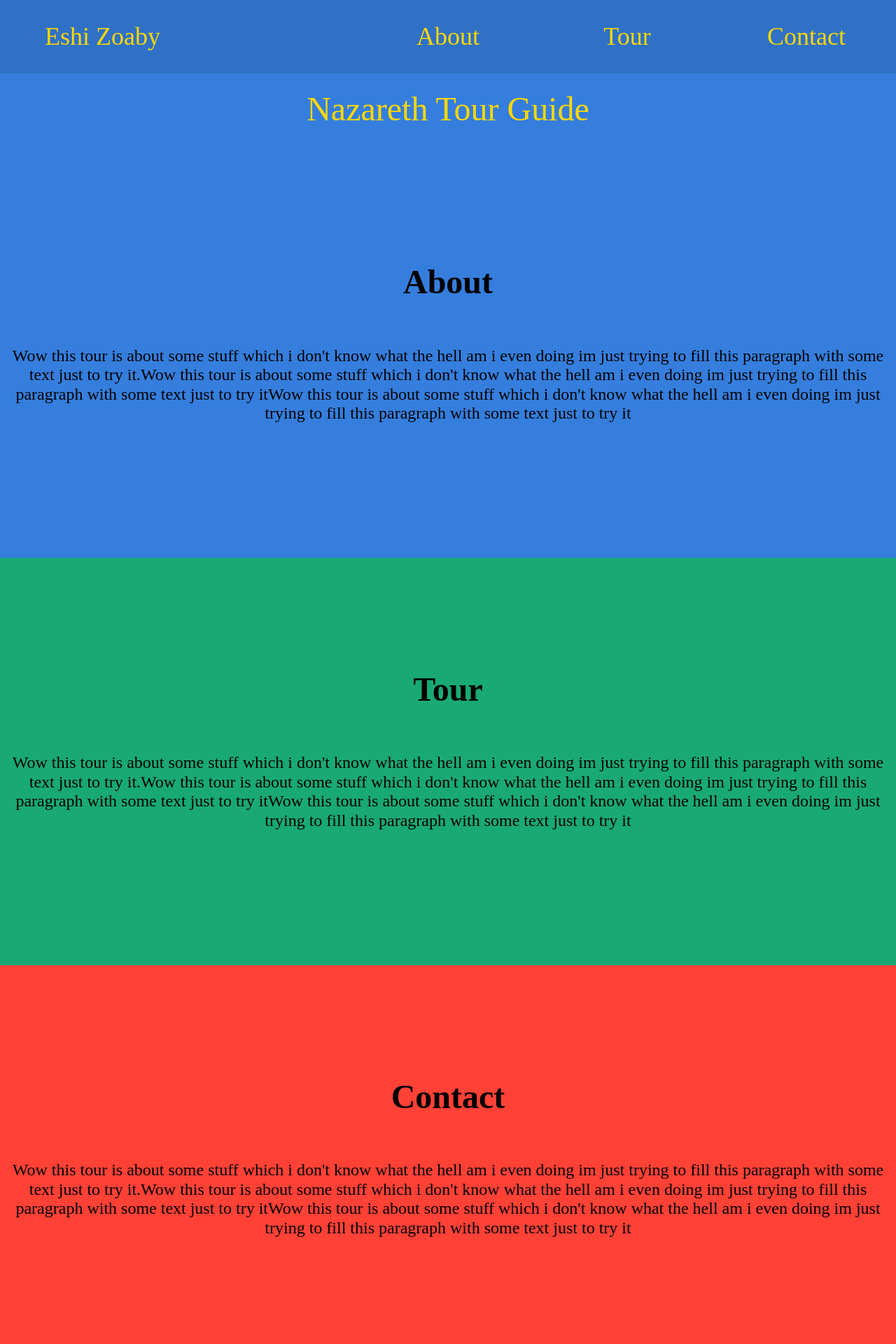
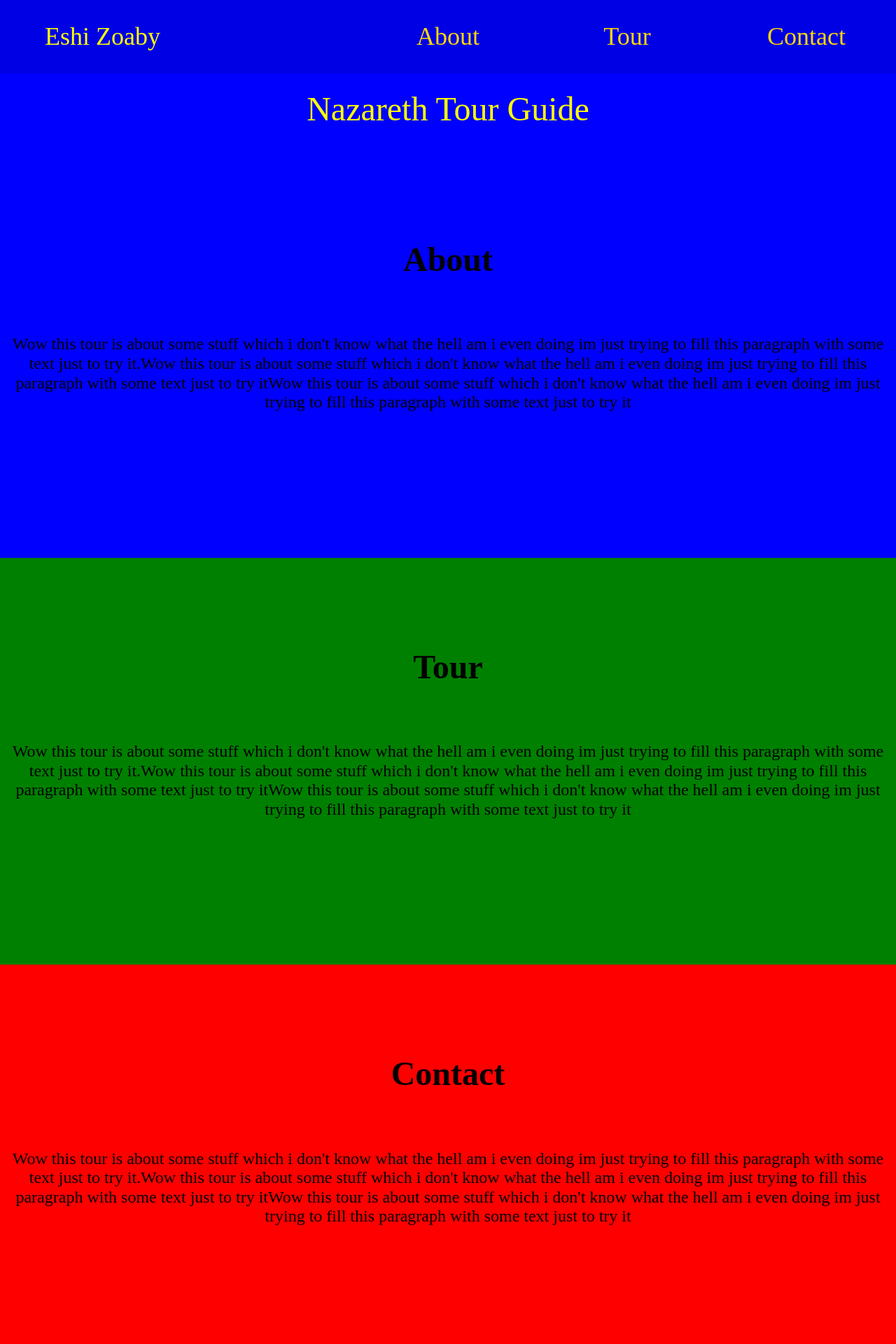
Before and after one commit to shiryz/nazareth-tour-guide, a React app: page / in a window 1280 px wide. Shown: the top 1920 px of the page at 70% size. Built offline with nearby package versions, Linux system fonts and the light colour scheme.

Commit message:
use styled components instead of tachyons

```diff
--- a/package.json
+++ b/package.json
@@ -29,6 +29,7 @@
   },
   "dependencies": {
     "react": "^16.0.0",
-    "react-dom": "^16.0.0"
+    "react-dom": "^16.0.0",
+    "styled-components": "^2.2.3"
   }
 }
--- a/src/components/about.jsx
+++ b/src/components/about.jsx
@@ -1,10 +1,37 @@
 import React from 'react';
+import styled from 'styled-components';
+
+const Wrapper = styled.div`
+  text-align: center;
+  background-color: blue;
+  padding-top: 8rem;
+  padding-bottom: 8rem;
+`;
+
+const Title = styled.h1`
+  font-size: 3rem;
+  font-weight: 600;
+  margin: 0rem;
+`;
+
+const Paragraph = styled.p`
+  font-size: 1.5rem;
+  margin-top: 5rem;
+  margin-bottom: 5rem;
+  margin: 0erm;
+`;
 
 const About = () => (
-  <div className="tc bg-blue pv6" id="About">
-    <h1 className="f1 fw6 m0">About</h1>
-    <p className="f3 mv5 m0">Wow this tour is about some stuff which i don't know what the hell am i even doing im just trying to fill this paragraph with some text just to try it.Wow this tour is about some stuff which i don't know what the hell am i even doing im just trying to fill this paragraph with some text just to try itWow this tour is about some stuff which i don't know what the hell am i even doing im just trying to fill this paragraph with some text just to try it</p>
-  </div>
+  <Wrapper id="About">
+    <Title>About</Title>
+    <Paragraph>
+      Wow this tour is about some stuff which i don't know what the hell am i even doing im just trying to fill this
+      paragraph with some text just to try it.Wow this tour is about some stuff which i don't know what the hell am i
+      even doing im just trying to fill this paragraph with some text just to try itWow this tour is about some stuff
+      which i don't know what the hell am i even doing im just trying to fill this paragraph with some text just to try
+      it
+    </Paragraph>
+  </Wrapper>
 );
 
 export default About;
--- a/src/components/contact.jsx
+++ b/src/components/contact.jsx
@@ -1,10 +1,37 @@
 import React from 'react';
+import styled from 'styled-components';
+
+const Wrapper = styled.div`
+  text-align: center;
+  background-color: red;
+  padding-top: 8rem;
+  padding-bottom: 8rem;
+`;
+
+const Title = styled.h1`
+  font-size: 3rem;
+  font-weight: 600;
+  margin: 0rem;
+`;
+
+const Paragraph = styled.p`
+  font-size: 1.5rem;
+  margin-top: 5rem;
+  margin-bottom: 5rem;
+  margin: 0erm;
+`;
 
 const Contact = () => (
-  <div className="tc bg-red pv6" id="Contact">
-    <h1 className="f1 fw6 m0">Contact</h1>
-    <p className="f3 mv5 m0">Wow this tour is about some stuff which i don't know what the hell am i even doing im just trying to fill this paragraph with some text just to try it.Wow this tour is about some stuff which i don't know what the hell am i even doing im just trying to fill this paragraph with some text just to try itWow this tour is about some stuff which i don't know what the hell am i even doing im just trying to fill this paragraph with some text just to try it</p>
-  </div>
+  <Wrapper id="Contact">
+    <Title>Contact</Title>
+    <Paragraph>
+      Wow this tour is about some stuff which i don't know what the hell am i even doing im just trying to fill this
+      paragraph with some text just to try it.Wow this tour is about some stuff which i don't know what the hell am i
+      even doing im just trying to fill this paragraph with some text just to try itWow this tour is about some stuff
+      which i don't know what the hell am i even doing im just trying to fill this paragraph with some text just to try
+      it
+    </Paragraph>
+  </Wrapper>
 );
 
 export default Contact;
--- a/src/components/footer.jsx
+++ b/src/components/footer.jsx
@@ -1,9 +1,20 @@
 import React from 'react';
+import styled from 'styled-components';
+
+const Wrapper = styled.div`
+  text-align: center;
+  background-color: pink;
+  padding-top: 2.5rem;
+`;
+
+const Title = styled.span`
+  font-size: 2rem;
+`;
 
 const Footer = () => (
-  <div className="tc bg-pink pt4">
-    <span className="f2">Shireen Zoaby &copy;</span>
-  </div>
+  <Wrapper>
+    <Title>Shireen Zoaby &copy;</Title>
+  </Wrapper>
 );
 
 export default Footer;
--- a/src/components/nav-bar.jsx
+++ b/src/components/nav-bar.jsx
@@ -1,21 +1,63 @@
 import React from 'react';
+import styled from 'styled-components';
+
+const Wrapper = styled.div`
+  width: 100%;
+`;
+
+const NavWrapper = styled.div`
+  position: fixed;
+`;
+
+const NameWrapper = styled.div`
+  float: left;
+  width: 40%;
+  background-color: rgba(0, 0, 0, 0.1);
+  padding-top: 2rem;
+  padding-bottom: 2rem;
+`;
+
+const Name = styled.span`
+  font-size: 2.25rem;
+  margin-left: 4rem;
+  margin-right: 4rem;
+  color: yellow;
+`;
+
+const Title = styled.span`
+  font-size: 3rem;
+  color: yellow;
+`;
+
+const TitleWrapper = styled.div`
+  text-align: center;
+  background-color: blue;
+  padding-top: 8rem;
+  padding-bottom: 2rem;
+`;
 
 const NavBar = () => (
-  <div className="w-100">
-    <div className="fixed">
-      <div className="w-40 bg-black-10 pv4 fl">
-        <span className="f2 mh5 yellow">Eshi Zoaby</span>
+  <Wrapper>
+    <NavWrapper>
+      <NameWrapper>
+        <Name>Eshi Zoaby</Name>
+      </NameWrapper>
+      <div className="dt dt--fixed w-60 fr">
+        <a className="dtc tc pv4 bg-black-10 link f2 yellow" href="#About">
+          About
+        </a>
+        <a className="dtc tc pv4 bg-black-10 link f2 yellow" href="#Tour">
+          Tour
+        </a>
+        <a className="dtc tc pv4 bg-black-10 link f2 yellow" href="#Contact">
+          Contact
+        </a>
       </div>
-      <div className="dt dt--fixed w-60 fr">
-        <a className="dtc tc pv4 bg-black-10 link f2 yellow" href="#About">About</a>
-        <a className="dtc tc pv4 bg-black-10 link f2 yellow" href="#Tour">Tour</a>
-        <a className="dtc tc pv4 bg-black-10 link f2 yellow" href="#Contact">Contact</a>
-      </div>
-    </div>
-    <div className="tc bg-blue pt6 pb4">
-      <span className="f1 yellow">Nazareth Tour Guide</span>
-    </div>
-  </div>
+    </NavWrapper>
+    <TitleWrapper>
+      <Title>Nazareth Tour Guide</Title>
+    </TitleWrapper>
+  </Wrapper>
 );
 
 export default NavBar;
--- a/src/components/tour.jsx
+++ b/src/components/tour.jsx
@@ -1,10 +1,37 @@
 import React from 'react';
+import styled from 'styled-components';
+
+const Wrapper = styled.div`
+  text-align: center;
+  background-color: green;
+  padding-top: 8rem;
+  padding-bottom: 8rem;
+`;
+
+const Title = styled.h1`
+  font-size: 3rem;
+  font-weight: 600;
+  margin: 0rem;
+`;
+
+const Paragraph = styled.p`
+  font-size: 1.5rem;
+  margin-top: 5rem;
+  margin-bottom: 5rem;
+  margin: 0erm;
+`;
 
 const Tour = () => (
-  <div className="tc bg-green pv6" id="Tour">
-    <h1 className="f1 fw6 m0">Tour</h1>
-    <p className="f3 mv5 m0">Wow this tour is about some stuff which i don't know what the hell am i even doing im just trying to fill this paragraph with some text just to try it.Wow this tour is about some stuff which i don't know what the hell am i even doing im just trying to fill this paragraph with some text just to try itWow this tour is about some stuff which i don't know what the hell am i even doing im just trying to fill this paragraph with some text just to try it</p>
-  </div>
+  <Wrapper id="Tour">
+    <Title>Tour</Title>
+    <Paragraph>
+      Wow this tour is about some stuff which i don't know what the hell am i even doing im just trying to fill this
+      paragraph with some text just to try it.Wow this tour is about some stuff which i don't know what the hell am i
+      even doing im just trying to fill this paragraph with some text just to try itWow this tour is about some stuff
+      which i don't know what the hell am i even doing im just trying to fill this paragraph with some text just to try
+      it
+    </Paragraph>
+  </Wrapper>
 );
 
 export default Tour;
```
Also changed, not shown: 1 other file (tests, documents, lock files or other folders).
